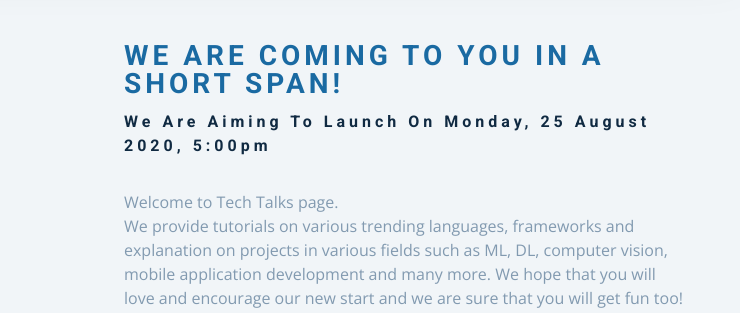
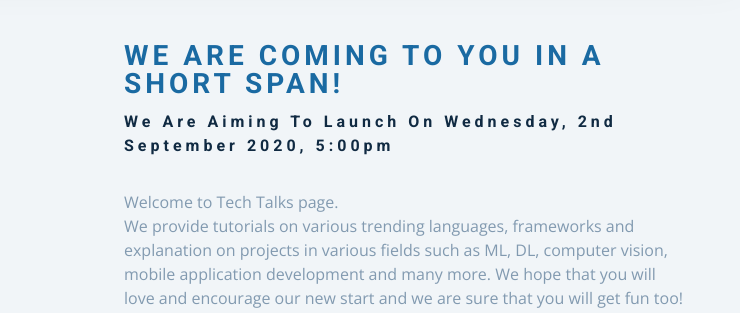
Before and after one commit to shashilsravan/CountDown, a plain HTML site: page index.html in a window 1280 px wide. Shown: the part 138-451 px from the top of the page, 540-1280 px from the left. Drawn offline with nearby package versions, Linux system fonts and the light colour scheme.

Commit message:
Update index.html

```diff
--- a/index.html
+++ b/index.html
@@ -52,7 +52,7 @@
             <artcile class="gift-info">
                 <h3>We are coming to you in a short span!</h3>
                 <h4 class="giveaway">
-                    We are aiming to launch on Monday, 25 August 2020, 5:00pm
+                    We are aiming to launch on Wednesday, 2nd September 2020, 5:00pm
                 </h4>
                 <p>
                     Welcome to Tech Talks page. <br>
```
